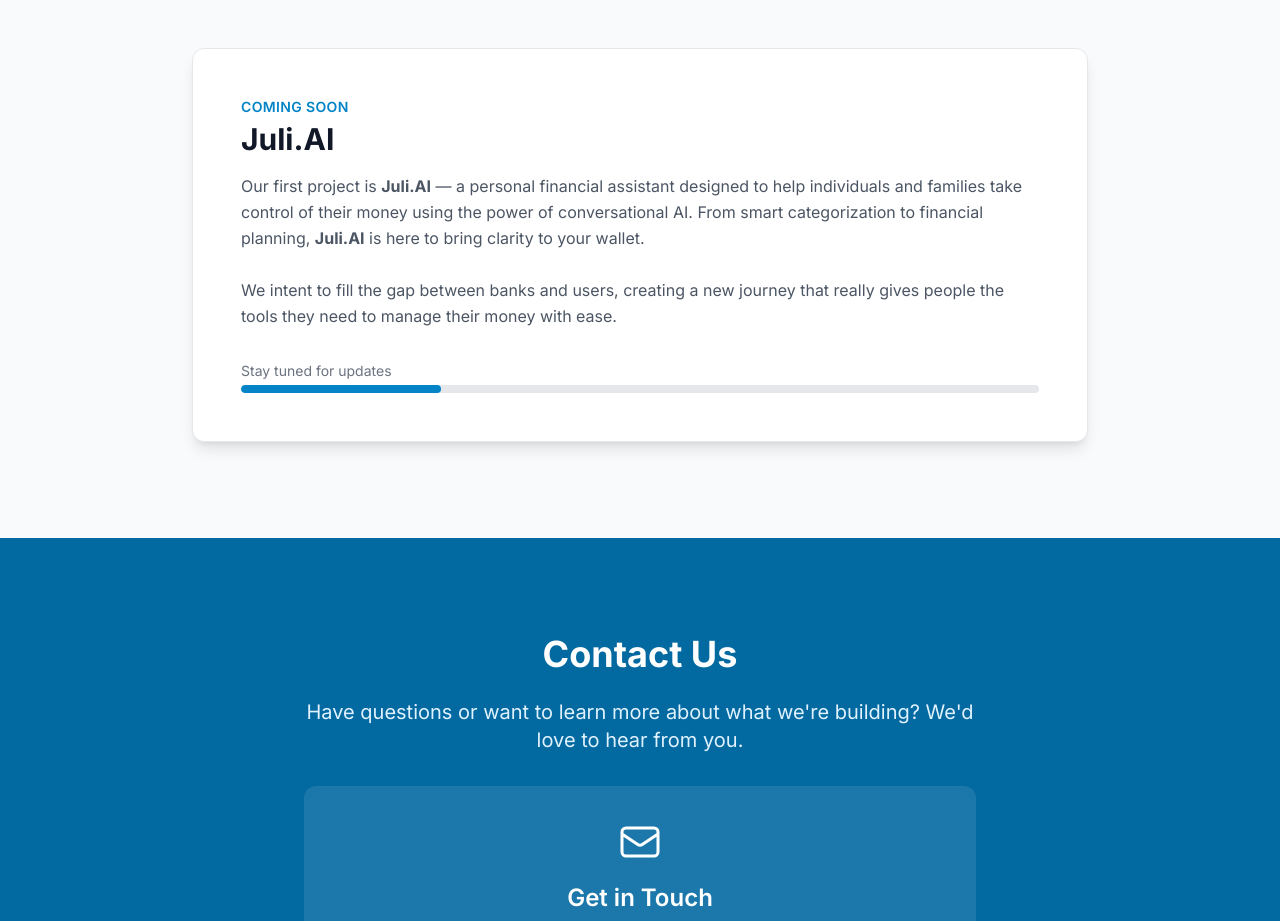
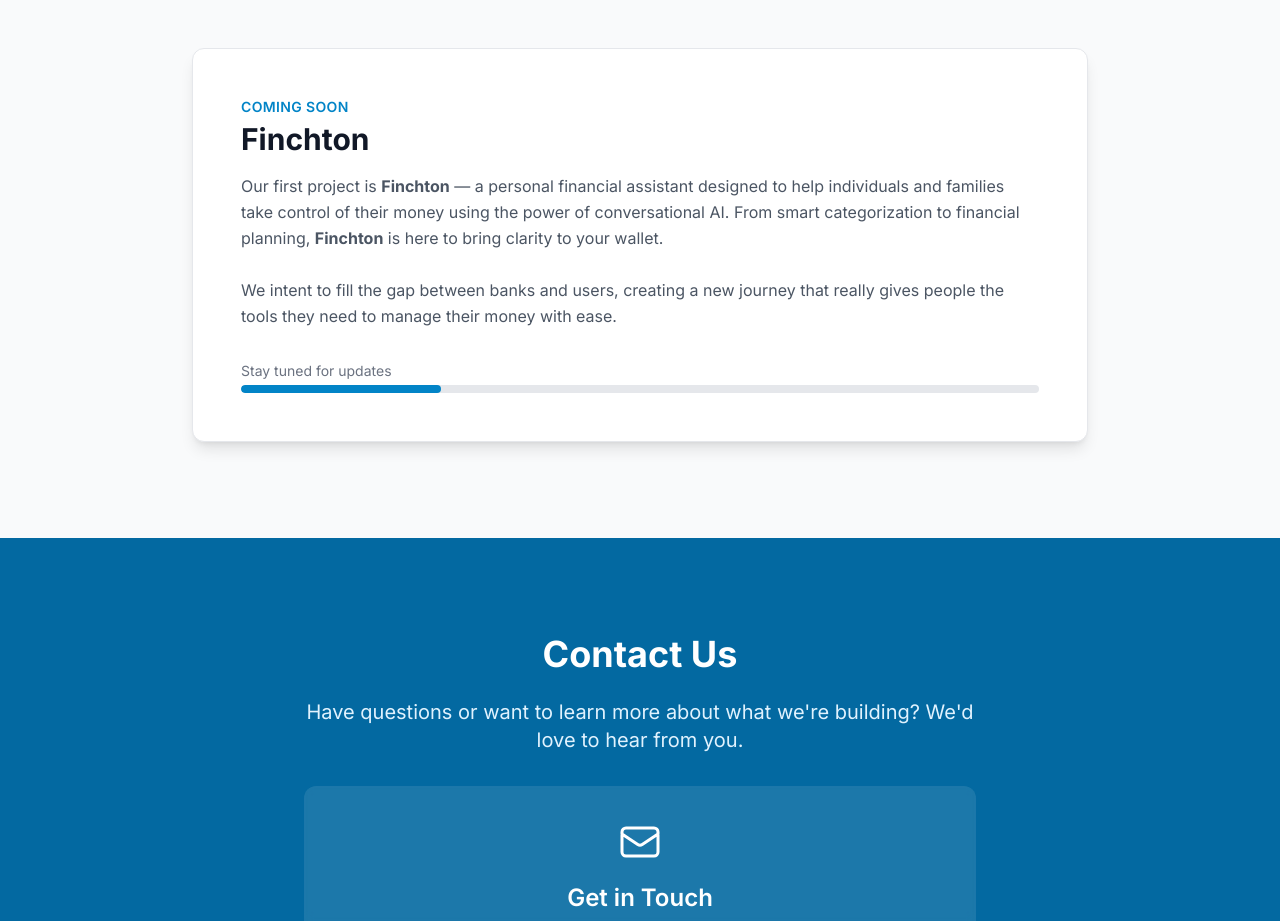
Before and after one commit to Tatarana/yaaisuw-website, a website: page index.html in a window 1280 px wide. Shown: the part 1420-2341 px from the top of the page. Drawn offline with nearby package versions, Linux system fonts and the light colour scheme; files that its build step writes are made by us from their sources.

Commit message:
refactor: rename project from Juli.AI to Finchton

```diff
--- a/index.html
+++ b/index.html
@@ -108,11 +108,11 @@
                 <div class="md:flex">
                     <div class="p-8 md:p-12">
                         <div class="uppercase tracking-wide text-sm text-primary-600 dark:text-primary-400 font-semibold mb-1">Coming Soon</div>
-                        <h2 class="text-3xl font-bold text-gray-900 dark:text-white mb-4">Juli.AI</h2>
+                        <h2 class="text-3xl font-bold text-gray-900 dark:text-white mb-4">Finchton</h2>
                         <p class="mt-2 text-gray-600 dark:text-gray-300 leading-relaxed">
-                            Our first project is <b>Juli.AI</b> — a personal financial assistant designed to help individuals and families
+                            Our first project is <b>Finchton</b> — a personal financial assistant designed to help individuals and families
                             take control of their money using the power of conversational AI. From smart categorization to financial
-                            planning, <b>Juli.AI</b> is here to bring clarity to your wallet.
+                            planning, <b>Finchton</b> is here to bring clarity to your wallet.
                             <br><br>We intent to fill the gap between banks and users, creating a new journey that really gives people
                             the tools they need to manage their money with ease.
                         </p>
--- a/package.json
+++ b/package.json
@@ -17,7 +17,7 @@
     "startup",
     "tech",
     "YAAISUW",
-    "Juli.AI"
+    "Finchton"
   ],
   "author": "YAAISUW Team",
   "license": "MIT",
```
